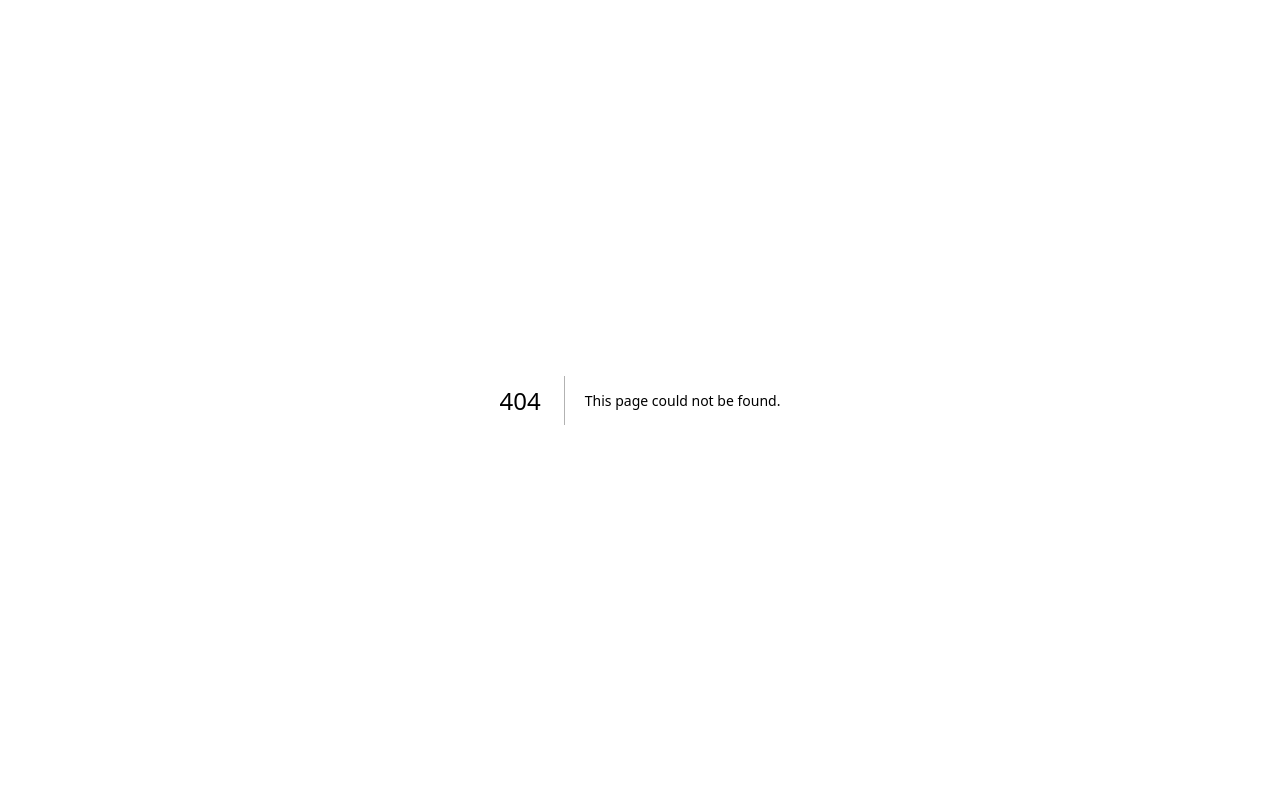
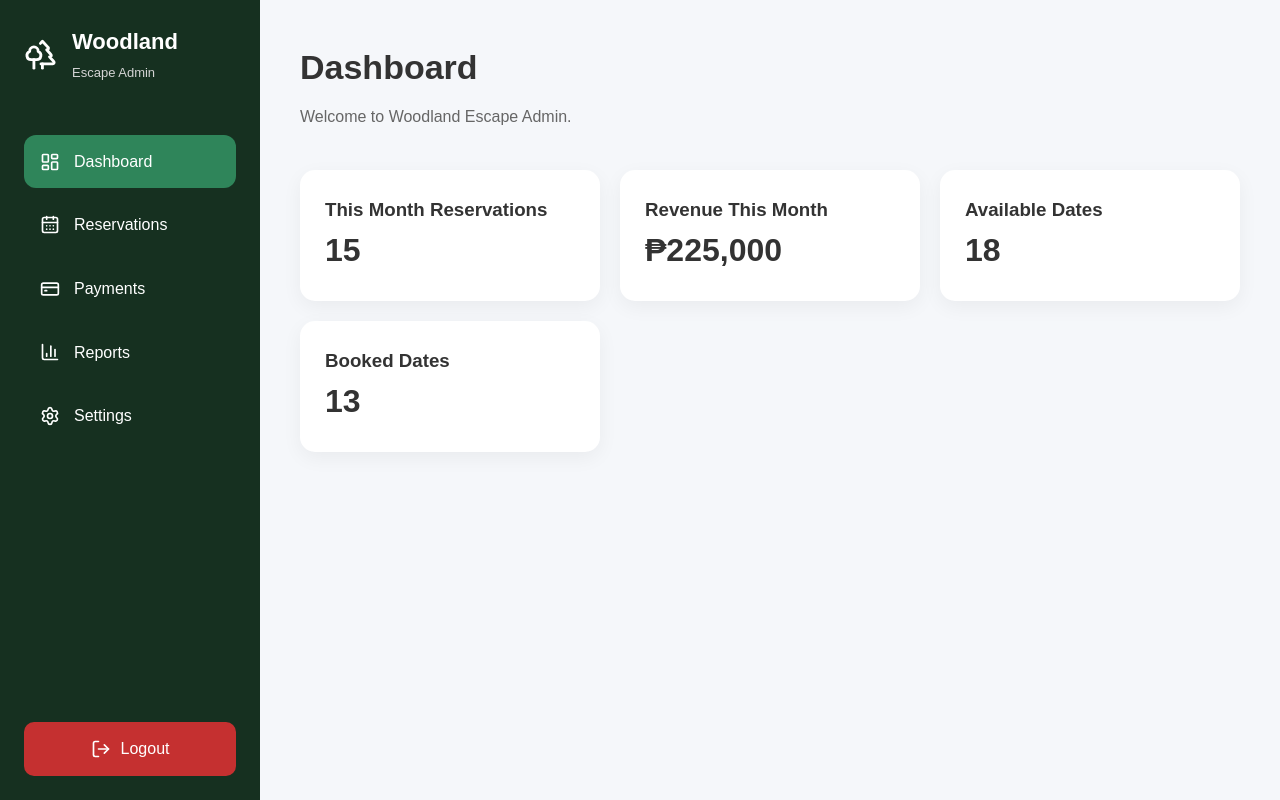
Before and after one commit to Lukie-Mar/woodland-escape, a Next.js app: page /admin/dashboard in a window 1280 px wide. Before the commit this address had no page. Built offline with nearby package versions, Linux system fonts and the light colour scheme.

Commit message:
added admin dashboard

```diff
--- /dev/null
+++ b/app/admin/dashboard/page.jsx
@@ -0,0 +1,84 @@
+export default function DashboardPage() {
+  return (
+    <>
+      <h1
+        style={{
+          fontSize: "34px",
+          marginBottom: "10px",
+        }}
+      >
+        Dashboard
+      </h1>
+
+      <p
+        style={{
+          color: "#666",
+          marginBottom: "40px",
+        }}
+      >
+        Welcome to Woodland Escape Admin.
+      </p>
+
+      <div
+        style={{
+          display: "grid",
+          gridTemplateColumns:
+            "repeat(auto-fit,minmax(230px,1fr))",
+          gap: "20px",
+        }}
+      >
+        <div
+          style={{
+            background: "white",
+            padding: "25px",
+            borderRadius: "15px",
+            boxShadow:
+              "0 6px 20px rgba(0,0,0,.05)",
+          }}
+        >
+          <h3>This Month Reservations</h3>
+          <h1>15</h1>
+        </div>
+
+        <div
+          style={{
+            background: "white",
+            padding: "25px",
+            borderRadius: "15px",
+            boxShadow:
+              "0 6px 20px rgba(0,0,0,.05)",
+          }}
+        >
+          <h3>Revenue This Month</h3>
+          <h1>₱225,000</h1>
+        </div>
+
+        <div
+          style={{
+            background: "white",
+            padding: "25px",
+            borderRadius: "15px",
+            boxShadow:
+              "0 6px 20px rgba(0,0,0,.05)",
+          }}
+        >
+          <h3>Available Dates</h3>
+          <h1>18</h1>
+        </div>
+
+        <div
+          style={{
+            background: "white",
+            padding: "25px",
+            borderRadius: "15px",
+            boxShadow:
+              "0 6px 20px rgba(0,0,0,.05)",
+          }}
+        >
+          <h3>Booked Dates</h3>
+          <h1>13</h1>
+        </div>
+      </div>
+    </>
+  );
+}
--- /dev/null
+++ b/app/admin/layout.jsx
@@ -0,0 +1,24 @@
+import AdminSidebar from "@/components/Admin/AdminSidebar";
+
+export default function AdminLayout({ children }) {
+  return (
+    <div
+      style={{
+        display: "flex",
+        minHeight: "100vh",
+        background: "#f5f7fa",
+      }}
+    >
+      <AdminSidebar />
+
+      <main
+        style={{
+          flex: 1,
+          padding: "40px",
+        }}
+      >
+        {children}
+      </main>
+    </div>
+  );
+}
--- /dev/null
+++ b/components/Admin/AdminSidebar.jsx
@@ -0,0 +1,83 @@
+"use client";
+
+import Link from "next/link";
+import { usePathname } from "next/navigation";
+import {
+  LayoutDashboard,
+  CalendarDays,
+  CreditCard,
+  BarChart3,
+  Settings,
+  LogOut,
+  Trees,
+} from "lucide-react";
+
+import styles from "./AdminSidebar.module.css";
+
+const menuItems = [
+  {
+    title: "Dashboard",
+    href: "/admin/dashboard",
+    icon: LayoutDashboard,
+  },
+  {
+    title: "Reservations",
+    href: "/admin/reservations",
+    icon: CalendarDays,
+  },
+  {
+    title: "Payments",
+    href: "/admin/payments",
+    icon: CreditCard,
+  },
+  {
+    title: "Reports",
+    href: "/admin/reports",
+    icon: BarChart3,
+  },
+  {
+    title: "Settings",
+    href: "/admin/settings",
+    icon: Settings,
+  },
+];
+
+export default function AdminSidebar() {
+  const pathname = usePathname();
+
+  return (
+    <aside className={styles.sidebar}>
+      <div className={styles.logo}>
+        <Trees size={34} />
+        <div>
+          <h2>Woodland</h2>
+          <span>Escape Admin</span>
+        </div>
+      </div>
+
+      <nav className={styles.menu}>
+        {menuItems.map((item) => {
+          const Icon = item.icon;
+
+          return (
+            <Link
+              key={item.title}
+              href={item.href}
+              className={`${styles.link} ${
+                pathname === item.href ? styles.active : ""
+              }`}
+            >
+              <Icon size={20} />
+              <span>{item.title}</span>
+            </Link>
+          );
+        })}
+      </nav>
+
+      <button className={styles.logout}>
+        <LogOut size={20} />
+        Logout
+      </button>
+    </aside>
+  );
+}
--- /dev/null
+++ b/components/Admin/AdminSidebar.module.css
@@ -0,0 +1,98 @@
+.sidebar {
+  width: 260px;
+  min-height: 100vh;
+  background: #163020;
+  color: white;
+
+  display: flex;
+  flex-direction: column;
+
+  padding: 24px;
+}
+
+.logo {
+  display: flex;
+  align-items: center;
+  gap: 14px;
+
+  margin-bottom: 50px;
+}
+
+.logo h2 {
+  margin: 0;
+  font-size: 22px;
+}
+
+.logo span {
+  font-size: 13px;
+  color: #d4d4d4;
+}
+
+.menu {
+  display: flex;
+  flex-direction: column;
+  gap: 10px;
+
+  flex: 1;
+}
+
+.link {
+  display: flex;
+  align-items: center;
+  gap: 14px;
+
+  padding: 14px 16px;
+
+  border-radius: 12px;
+
+  color: white;
+
+  text-decoration: none;
+
+  transition: 0.25s;
+}
+
+.link:hover {
+  background: rgba(255,255,255,.08);
+}
+
+.active {
+  background: #2f855a;
+}
+
+.logout {
+  margin-top: auto;
+
+  background: #c53030;
+
+  color: white;
+
+  border: none;
+
+  padding: 14px;
+
+  border-radius: 10px;
+
+  cursor: pointer;
+
+  display: flex;
+
+  justify-content: center;
+
+  align-items: center;
+
+  gap: 10px;
+
+  transition: .25s;
+}
+
+.logout:hover {
+  background: #9b2c2c;
+}
+
+@media (max-width: 900px) {
+  .sidebar {
+    width: 100%;
+    min-height: auto;
+  }
+}
--- /dev/null
+++ b/lib/supabaseClient.js
@@ -0,0 +1,6 @@
+import { createClient } from "@supabase/supabase-js";
+
+export const supabase = createClient(
+  process.env.NEXT_PUBLIC_SUPABASE_URL,
+  process.env.NEXT_PUBLIC_SUPABASE_ANON_KEY
+);
--- a/package.json
+++ b/package.json
@@ -9,6 +9,7 @@
     "lint": "eslint"
   },
   "dependencies": {
+    "@supabase/ssr": "^0.12.4",
     "@supabase/supabase-js": "^2.111.0",
     "axios": "^1.19.0",
     "lucide-react": "^1.27.0",
```
Also changed, not shown: 1 other file (tests, documents, lock files or other folders).
